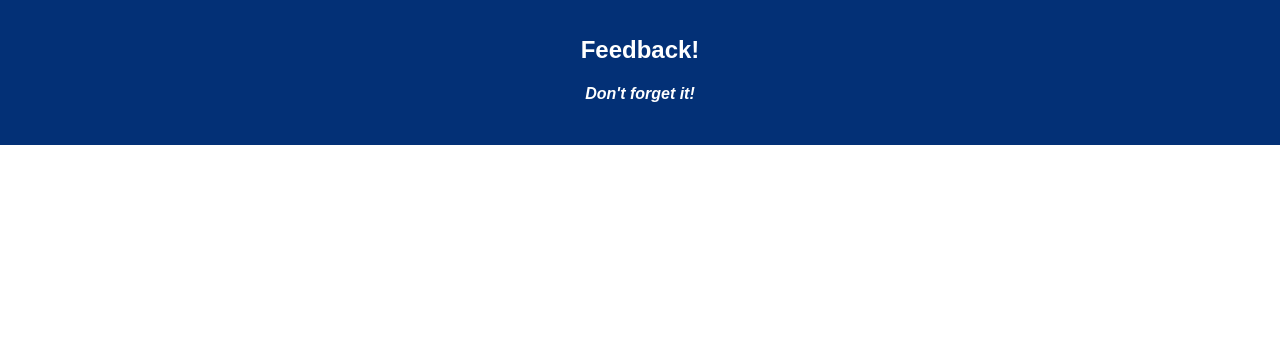
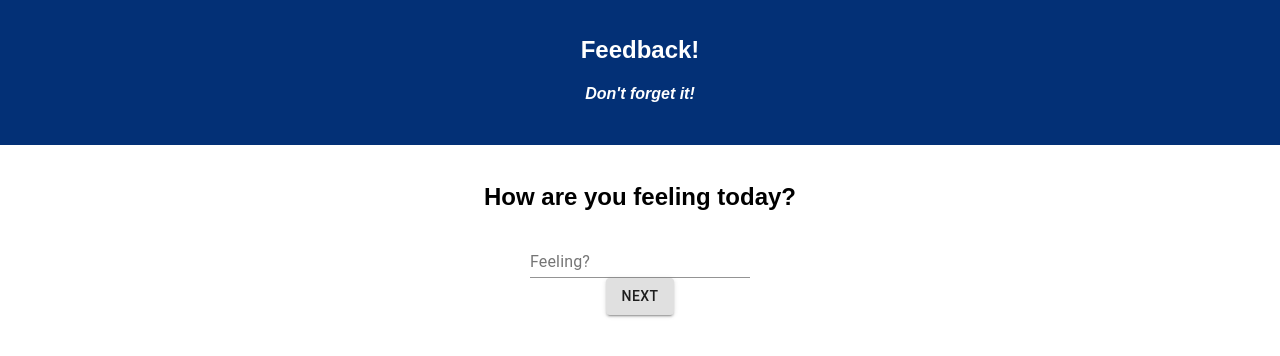
Before and after one commit to lbskinner/redux-feedback-loop, a React (Create React App) app: page / in a window 1280 px wide. Shown: the top 356 px of the page. Built offline with nearby package versions, Linux system fonts and the light colour scheme.

Commit message:
import material ui for button and input

```diff
--- a/package.json
+++ b/package.json
@@ -4,6 +4,7 @@
   "private": true,
   "proxy": "http://localhost:5000",
   "dependencies": {
+    "@material-ui/core": "^4.9.10",
     "axios": "^0.19.0",
     "body-parser": "^1.19.0",
     "express": "^4.17.1",
@@ -13,7 +14,8 @@
     "react-redux": "^7.2.0",
     "react-router-dom": "^5.1.2",
     "react-scripts": "^3.4.0",
-    "redux": "^4.0.5"
+    "redux": "^4.0.5",
+    "redux-logger": "^3.0.6"
   },
   "devDependencies": {
     "nodemon": "^1.18.5"
--- a/src/components/App/App.js
+++ b/src/components/App/App.js
@@ -1,6 +1,13 @@
-import React, { Component } from 'react';
-import axios from 'axios';
-import './App.css';
+import React, { Component } from "react";
+import axios from "axios";
+import "./App.css";
+import { HashRouter as Router, Route } from "react-router-dom";
+import FeelingPage from "../FeelingPage/FeelingPage";
+import UnderstandingPage from "../UnderstandingPage/UnderstandingPage";
+import SupportPage from "../SupportPage/SupportPage";
+import CommentsPage from "../CommentsPage/CommentsPage";
+import ReviewPage from "../ReviewPage/ReviewPage";
+import SuccessPage from "../SuccessPage/SuccessPage";
 
 class App extends Component {
   render() {
@@ -8,9 +15,19 @@ class App extends Component {
       <div className="App">
         <header className="App-header">
           <h1 className="App-title">Feedback!</h1>
-          <h4><i>Don't forget it!</i></h4>
+          <h4>
+            <i>Don't forget it!</i>
+          </h4>
         </header>
-        <br/>
+        <br />
+        <Router>
+          <Route exact path="/" component={FeelingPage} />
+          <Route exact path="/understanding" component={UnderstandingPage} />
+          <Route exact path="/support" component={SupportPage} />
+          <Route exact path="/comments" component={CommentsPage} />
+          <Route exact path="/review" component={ReviewPage} />
+          <Route exact path="/success" component={SuccessPage} />
+        </Router>
       </div>
     );
   }
--- /dev/null
+++ b/src/components/CommentsPage/CommentsPage.js
@@ -0,0 +1,17 @@
+import React, { Component } from "react";
+import { connect } from "react-redux";
+
+class CommentsPage extends Component {
+  render() {
+    return (
+      <div>
+        <h2>Any comments you want ti leave?</h2>
+        <label>Comments?</label> <br />
+        <input type="text" placeholder="Enter comments" />
+        <button>NEXT</button>
+      </div>
+    );
+  }
+}
+
+export default connect()(CommentsPage);
--- /dev/null
+++ b/src/components/FeelingPage/FeelingPage.js
@@ -0,0 +1,32 @@
+import React, { Component } from "react";
+import { connect } from "react-redux";
+import TextField from "@material-ui/core/TextField";
+import Button from "@material-ui/core/Button";
+
+class FeelingPage extends Component {
+  render() {
+    return (
+      <div>
+        <h2>How are you feeling today?</h2>
+        <div>
+          <div>
+            {/* <label>Feeling?</label> <br /> */}
+            <TextField
+              label="Feeling?"
+              //   variant="outlined"
+              type="number"
+              min="1"
+              max="5"
+              placeholder="Enter number 1 to 5"
+            />
+          </div>
+          <div>
+            <Button variant="contained">NEXT</Button>
+          </div>
+        </div>
+      </div>
+    );
+  }
+}
+
+export default connect()(FeelingPage);
--- /dev/null
+++ b/src/components/ReviewPage/ReviewPage.js
@@ -0,0 +1,12 @@
+import React, { Component } from "react";
+import { connect } from "react-redux";
+
+class ReviewPage extends Component {
+  render() {
+    return <div></div>;
+  }
+}
+
+const mapStoreToProps = (store) => ({ store });
+
+export default connect(mapStoreToProps)(ReviewPage);
--- /dev/null
+++ b/src/components/SuccessPage/SuccessPage.js
@@ -0,0 +1,10 @@
+import React, { Component } from "react";
+import { connect } from "react-redux";
+
+class SuccessPage extends Component {
+  render() {
+    return <div></div>;
+  }
+}
+
+export default connect()(SuccessPage);
--- /dev/null
+++ b/src/components/SupportPage/SupportPage.js
@@ -0,0 +1,22 @@
+import React, { Component } from "react";
+import { connect } from "react-redux";
+
+class SupportPage extends Component {
+  render() {
+    return (
+      <div>
+        <h2>How well are you being supported?</h2>
+        <label>Support?</label> <br />
+        <input
+          type="number"
+          min="1"
+          max="5"
+          placeholder="Enter a number from 1 to 5"
+        />
+        <button>NEXT</button>
+      </div>
+    );
+  }
+}
+
+export default connect()(SupportPage);
--- /dev/null
+++ b/src/components/UnderstandingPage/UnderstandingPage.js
@@ -0,0 +1,22 @@
+import React, { Component } from "react";
+import { connect } from "react-redux";
+
+class UnderstandingPage extends Component {
+  render() {
+    return (
+      <div>
+        <h2>How well are you understanding the content?</h2>
+        <label>Understanding?</label> <br />
+        <input
+          type="number"
+          min="1"
+          max="5"
+          placeholder="Enter a number from 1 to 5"
+        />
+        <button>NEXT</button>
+      </div>
+    );
+  }
+}
+
+export default connect()(UnderstandingPage);
```
Also changed, not shown: 1 other file (tests, documents, lock files or other folders).
